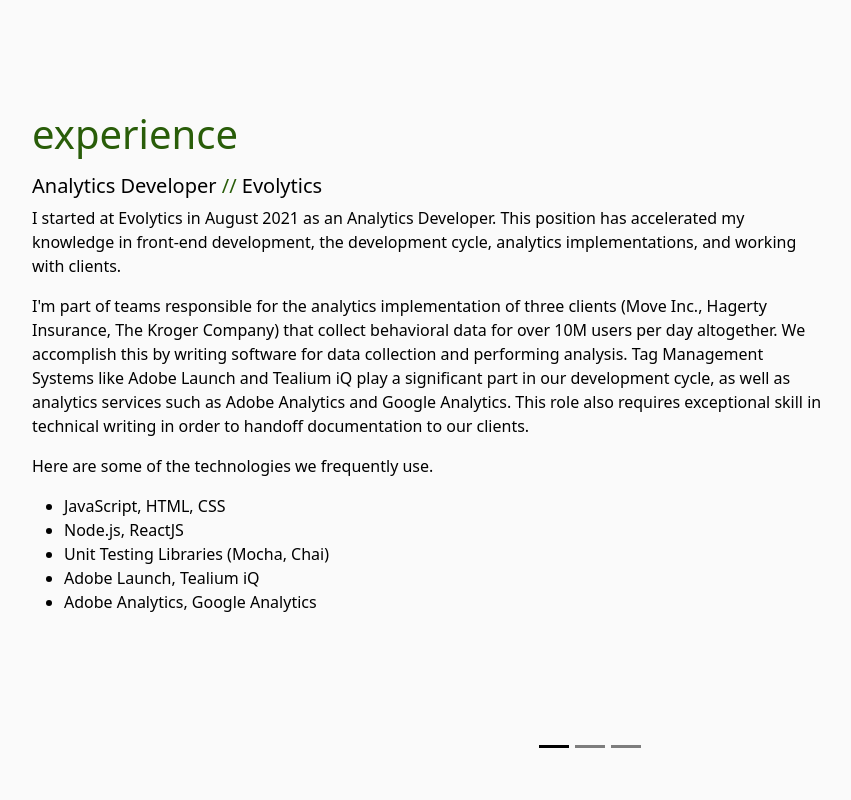
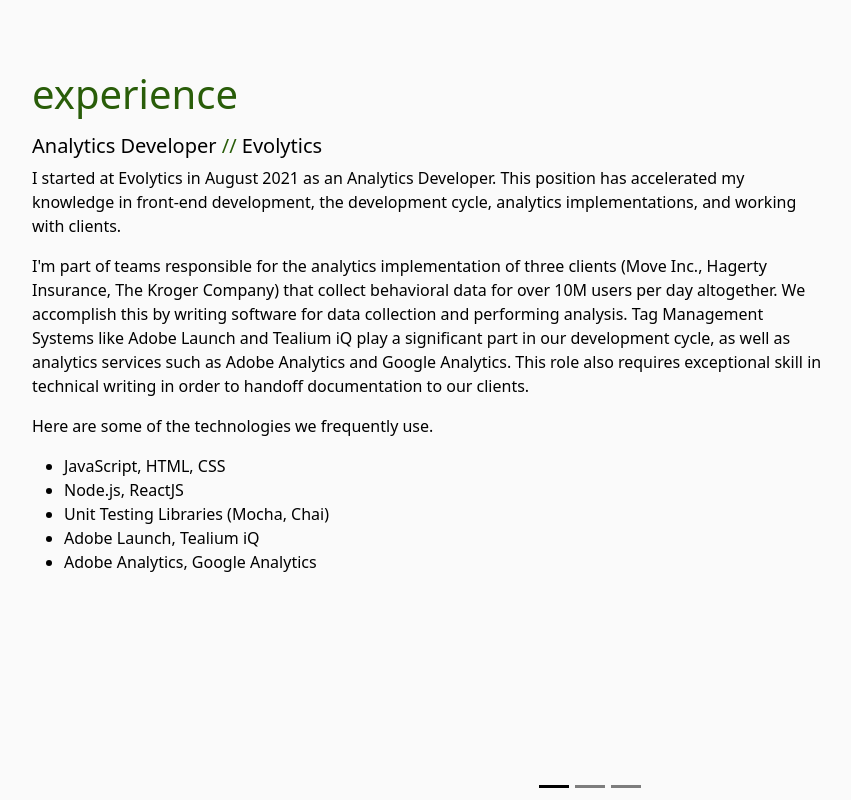
Before and after one commit to dylanfox5/dylanfox-web-v2, a React (Create React App) app: page / in a window 1280 px wide. Shown: the part 1540-2340 px from the top of the page, without its empty margins (50-901 px from the left). Built offline with nearby package versions, Linux system fonts and the light colour scheme.

Commit message:
fix spacing

```diff
--- a/src/index.css
+++ b/src/index.css
@@ -69,7 +69,7 @@
 
 .carousel-item {
   padding-right: 0vw;
-  min-height: 75vh;
+  min-height: 85vh;
 }
 
 @media (min-width: 992px) {
```
Also changed, not shown: 5 other files (tests, documents, lock files or other folders).
